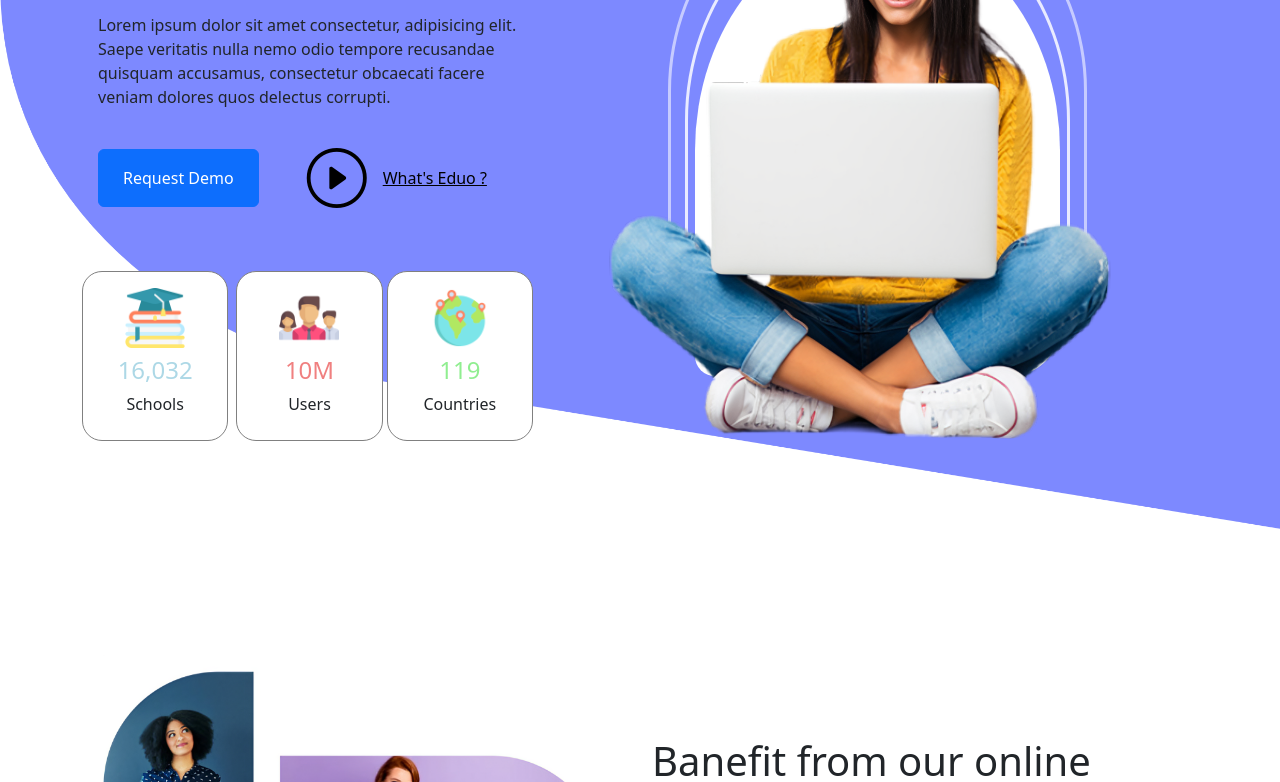
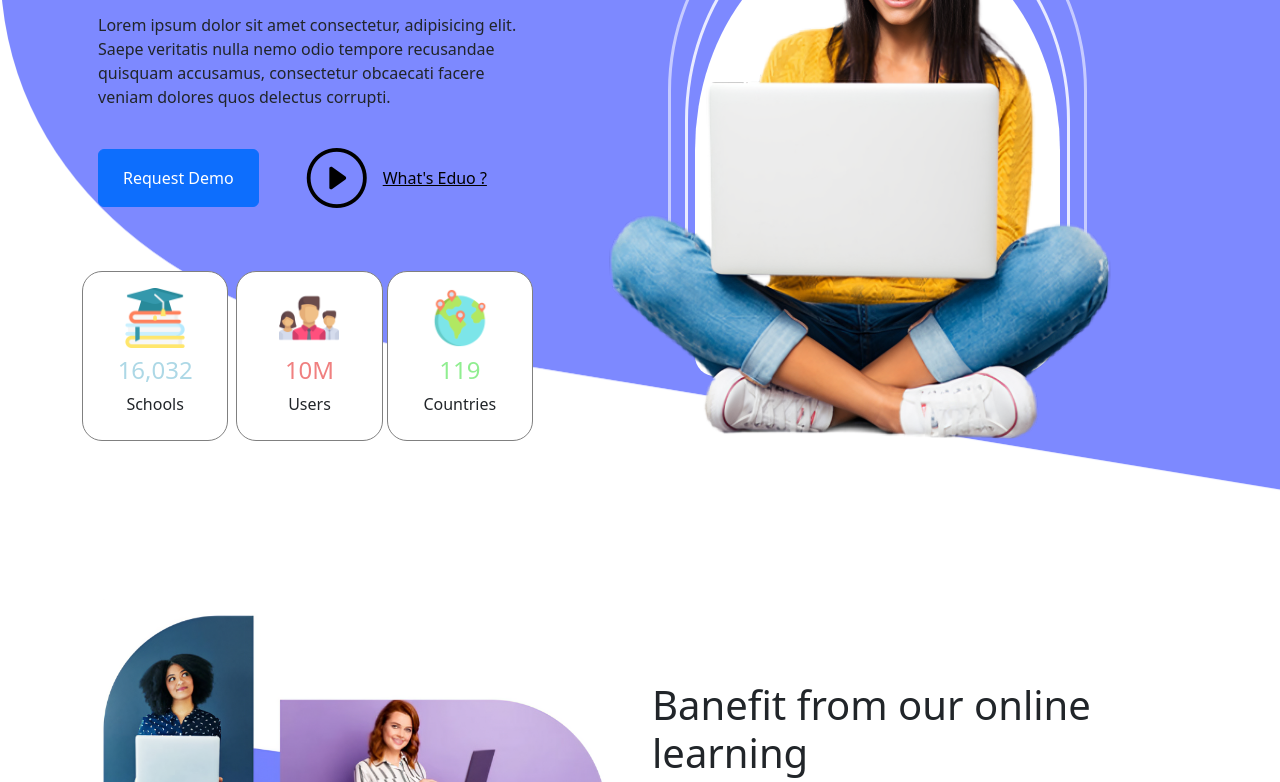
Before and after one commit to Jishandiwan/eduo-jd, a plain HTML site: page index.html in a window 1280 px wide. Shown: the part 353-1135 px from the top of the page. Drawn offline with nearby package versions, Linux system fonts and the light colour scheme.

Commit message:
Add files via upload

```diff
--- a/index.html
+++ b/index.html
@@ -17,7 +17,7 @@
 
 
 
-    <div id="first" class="container-fluid first" style="height: 120vh;overflow: hidden;">
+    <div id="first" class="container-fluid first" style="overflow: hidden;">
       <div class="container">
 
         <nav class="navbar px-4 py-4 navbar-expand-lg " >
```
